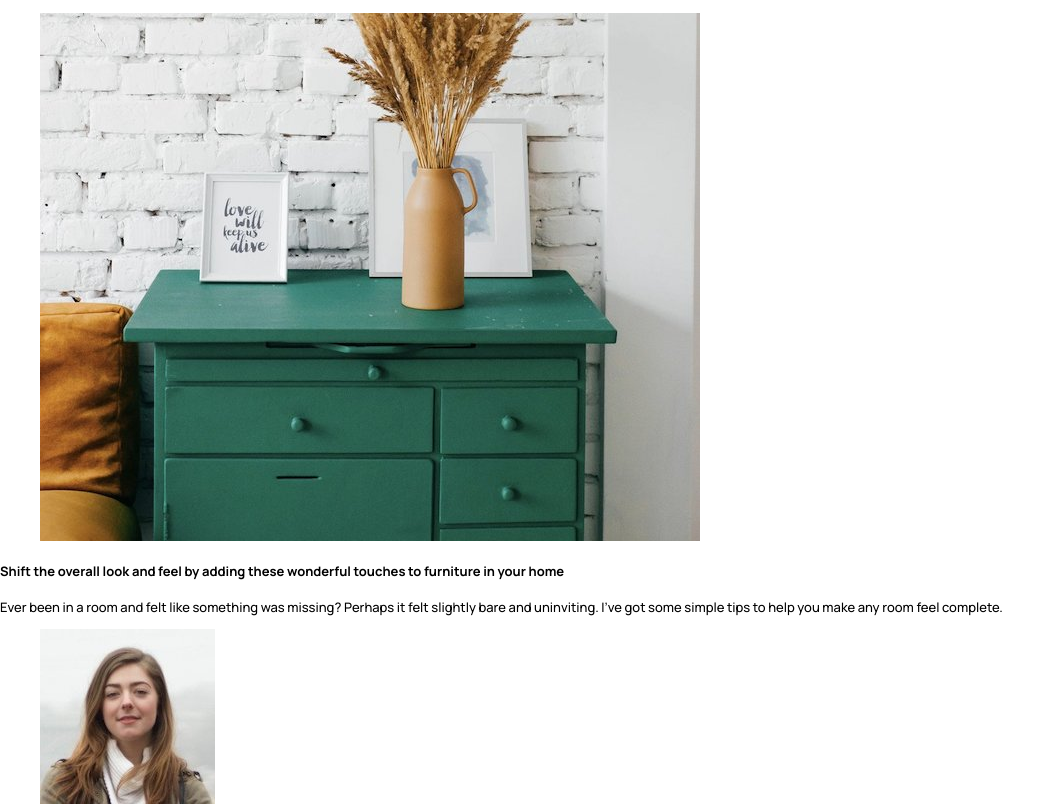
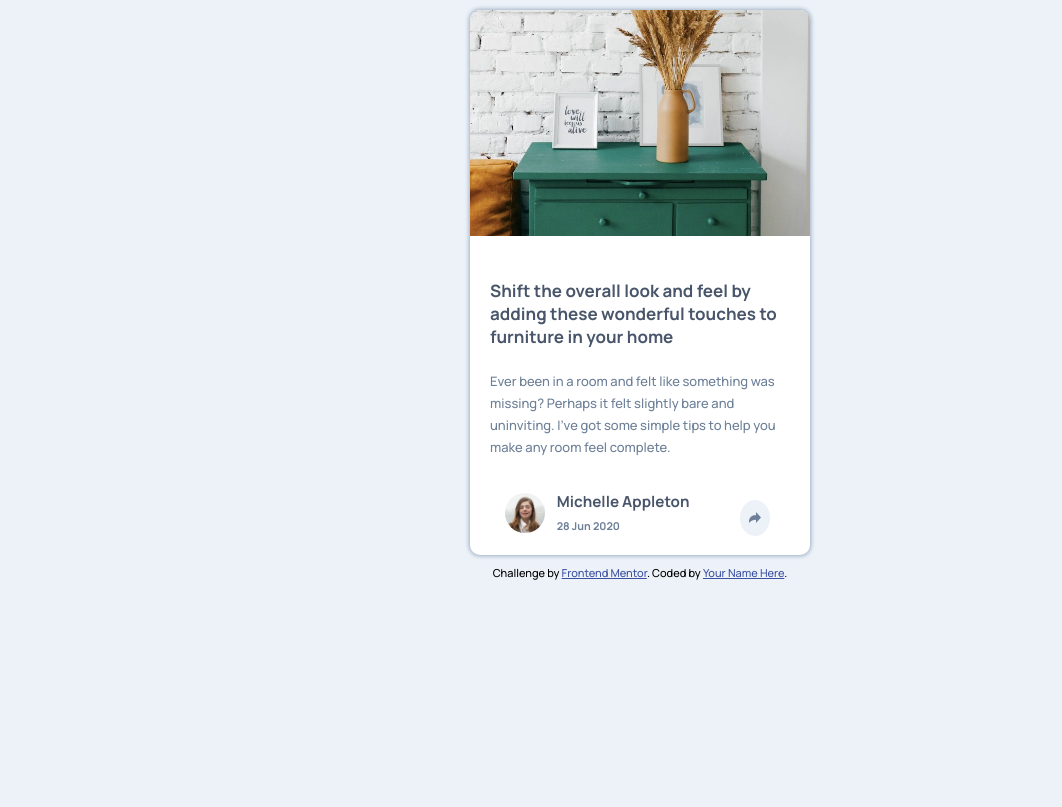
Before and after one commit to MauricioMorenoMorales/FroMe-Article-Preview-Component, a website: page index.html in a window 1280 px wide. Shown: the top 807 px of the page, without its empty margins (0-1062 px from the left). Drawn offline with Linux system fonts and the light colour scheme.

Commit message:
Pagina movil completada falta agregar javascript

```diff
--- a/index.html
+++ b/index.html
@@ -17,11 +17,9 @@
 </head>
 <body>
   <main>
-    <section class="img">
     <figure>
       <img src="./images/drawers.jpg" alt="">
     </figure>
-    </section>
     <section class="text">
       <h4>Shift the overall look and feel by adding these wonderful
         touches to furniture in your home
@@ -42,16 +40,15 @@
       </div>
       <div class="button-container">
         <img src="./images/icon-share.svg" alt="">
-      </div>
         <div class="footer-social">
           <h4>SHARE</h4>
           <img src="./images/icon-facebook.svg" alt="">
           <img src="./images/icon-twitter.svg" alt="">
           <img src="./images/icon-pinterest.svg" alt="">
         </div>
+      </div>
     </section>
   </main>
-
   <div class="attribution">
     Challenge by <a href="https://www.frontendmentor.io?ref=challenge" target="_blank">Frontend Mentor</a>.
     Coded by <a href="#">Your Name Here</a>.
--- a/sass/index.sass
+++ b/sass/index.sass
@@ -12,7 +12,7 @@ $font-size: var(--font-size)
      --Light-Grayish-Blue: #ECF2F8
      --font-family: 'Manrope', sans-serif
      --font-size: 13px
-
+// -------------------Reset css-------------------
 html
      box-sizing: border-box
      font-family: $font-family
@@ -25,6 +25,68 @@ html
 body
      margin: 0
      overflow-x: hidden
+     background-color: $Light-Grayish-Blue
 img
      max-width: 100%
      height: auto
+
+// -------------Main content of css-------------
+main
+     width: 340px
+     height: 90%
+     margin:  10px auto
+     box-shadow: 0 0 4px 1px $Grayish-Blue
+     border-radius: 10px
+     overflow: hidden
+     background-color: white
+     figure
+          margin: 0
+          width: 100%
+          img
+     .text
+          text-align: center
+          margin-top: -50px
+          background-color: white
+          position: relative
+          z-index: 20
+          padding: 20px
+          color: $very-dark-grayish-blue
+          h4
+               text-align: start
+               font-size: 17px
+          p
+               text-align: start
+               line-height: 22px
+               color: $Desaturated-Dark-Blue
+     .footer
+          display: flex
+          justify-content: center
+          align-items: center
+          padding: 0 40px
+          margin-bottom: 10px
+          .footer-text
+               margin-left: 5px
+               margin-right: 50px
+               h3
+                    margin: 0
+                    white-space: nowrap
+                    color: $very-dark-grayish-blue
+                    margin-bottom: 5px
+
+               h5
+                    margin: 3px 0 10px 0
+                    color: $Desaturated-Dark-Blue
+                    line-height: 18px
+          figure
+               width: 50px
+               height: 50px
+               img
+                    margin-left: -5px
+                    height: 40px
+                    border-radius: 50%
+          .footer-social
+               display: none
+          .button-container
+               background-color: $Light-Grayish-Blue
+               padding: 9px
+               border-radius: 50%
```
Also changed, not shown: css/index.css. Lines whose indentation alone changed are shown as unchanged.
